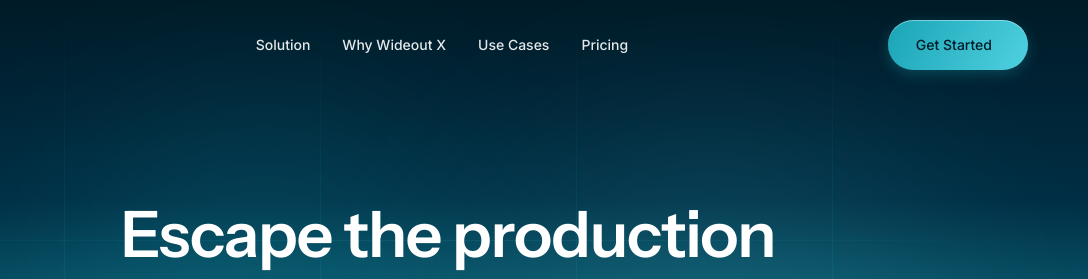
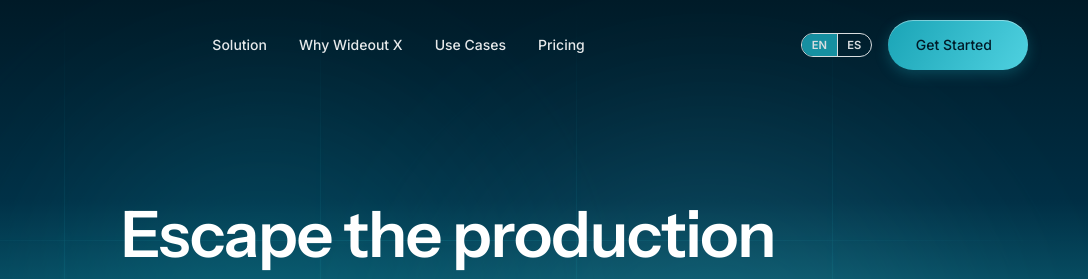
Before and after one commit to yasbarretto/wox-2026, a website: page index.html in a window 1280 px wide. Shown: the top 279 px of the page, 192-1280 px from the left. Drawn offline with Linux system fonts and the light colour scheme; no server answers; some icons are missing.

Commit message:
Add files via upload

```diff
--- a/i18n.js
+++ b/i18n.js
@@ -236,6 +236,7 @@
     }
 
     document.documentElement.lang = locale;
+    syncSwitcher(locale);
 
     if (debug && misses.length) {
       console.warn("[i18n] Untranslated strings (" + misses.length + "):");
@@ -245,6 +246,33 @@
 
   function localeForCountry(cc) {
     return cc && SPANISH_LATAM.has(cc) ? "es" : "en";
+  }
+
+  // ---- Manual preference (a user's switch choice overrides geo, and persists) ----
+  function getManual() {
+    try { return localStorage.getItem("wox_lang"); } catch (e) { return null; }
+  }
+  function setManual(locale) {
+    try { localStorage.setItem("wox_lang", locale); } catch (e) {}
+  }
+
+  // ---- Language switch UI ----
+  function syncSwitcher(locale) {
+    var opts = document.querySelectorAll(".lang-opt");
+    for (var i = 0; i < opts.length; i++) {
+      var on = opts[i].getAttribute("data-lang") === locale;
+      opts[i].setAttribute("aria-pressed", on ? "true" : "false");
+    }
+  }
+  function wireSwitcher() {
+    var opts = document.querySelectorAll(".lang-opt");
+    for (var i = 0; i < opts.length; i++) {
+      opts[i].addEventListener("click", function () {
+        var loc = this.getAttribute("data-lang");
+        setManual(loc);        // remember the choice for next visit
+        applyLocale(loc);      // apply immediately (also syncs the UI)
+      });
+    }
   }
 
   // ---- IP country detection with provider fallbacks ----
@@ -265,24 +293,33 @@
   }
 
   function run() {
+    wireSwitcher();
+
     var params = new URLSearchParams(location.search);
     var forced = params.get("lang");
 
-    // 1) Manual override wins (great for testing from PH)
+    // 1) Manual override via URL wins (great for testing / sharing a language-specific link).
+    //    Not persisted — it's a preview, not a saved preference.
     if (forced === "es" || forced === "en") { applyLocale(forced); return; }
 
-    // 2) Instant apply from cache (no flash on repeat visits)
+    // 2) A saved manual choice (from clicking the switch) beats geo, on every visit.
+    var manual = getManual();
+    if (manual === "es" || manual === "en") { applyLocale(manual); return; }
+
+    // 3) Geo path. Show cached country instantly (no flash), then refresh in the background.
     var cached = null;
     try { cached = localStorage.getItem("wox_country"); } catch (e) {}
-    if (cached) applyLocale(localeForCountry(cached));
+    if (cached) { applyLocale(localeForCountry(cached)); }
+    else { syncSwitcher("en"); } // page starts in English until detection resolves
 
-    // 3) Detect/refresh in the background, then apply + cache
     detectCountry().then(function (cc) {
       if (!cc) return;
       try { localStorage.setItem("wox_country", cc); } catch (e) {}
-      applyLocale(localeForCountry(cc));
+      // Only apply the geo result if the user hasn't manually chosen in the meantime.
+      if (!getManual()) applyLocale(localeForCountry(cc));
     });
   }
+
 
   if (document.readyState === "loading") {
     document.addEventListener("DOMContentLoaded", run);
--- a/index.html
+++ b/index.html
@@ -59,6 +59,10 @@
             </div>
 
             <div class="nav-actions">
+                <div class="lang-switch" role="group" aria-label="Select language">
+                    <button type="button" class="lang-opt" data-lang="en" aria-pressed="true">EN</button>
+                    <button type="button" class="lang-opt" data-lang="es" aria-pressed="false">ES</button>
+                </div>
                 <button class="btn btn-primary btn-sm" data-modal-trigger>
                     Get Started <i class="ph-duotone ph-arrow-right"></i>
                 </button>
@@ -76,6 +80,10 @@
         <a href="#why" class="mob-link">Why Wideout X</a>
         <a href="#use-cases" class="mob-link">Use Cases</a>
         <a href="#pricing" class="mob-link">Pricing</a>
+        <div class="lang-switch" role="group" aria-label="Select language">
+            <button type="button" class="lang-opt" data-lang="en" aria-pressed="true">EN</button>
+            <button type="button" class="lang-opt" data-lang="es" aria-pressed="false">ES</button>
+        </div>
         <button class="btn btn-primary" data-modal-trigger style="margin-top: auto;">Get Started</button>
     </div>
 
--- a/style.css
+++ b/style.css
@@ -572,3 +572,40 @@ button { font: inherit; cursor: pointer; border: none; background: none; }
 .mb-2 { margin-bottom: 0.5rem; } .mb-4 { margin-bottom: 1rem; } .mb-6 { margin-bottom: 1.5rem; } .mb-8 { margin-bottom: 2rem; }
 .mt-2 { margin-top: 0.5rem; } .mt-4 { margin-top: 1rem; } .mt-8 { margin-top: 2rem; }
 .text-center { text-align: center; } .mx-auto { margin-left: auto; margin-right: auto; }
+
+/* ── Language Switch ─────────────────────────────────────── */
+.lang-switch {
+    display: inline-flex;
+    align-items: center;
+    border: 1px solid currentColor;
+    border-radius: 999px;
+    overflow: hidden;
+    opacity: 0.85;
+    margin-right: 1rem;
+    font-family: var(--font-body);
+    font-size: 0.7rem;
+    font-weight: 600;
+    letter-spacing: 0.04em;
+    line-height: 1;
+    transition: opacity 0.2s ease;
+}
+.lang-switch:hover { opacity: 1; }
+.lang-opt {
+    padding: 0.35rem 0.6rem;
+    background: transparent;
+    color: inherit;
+    cursor: pointer;
+    transition: background 0.2s ease, color 0.2s ease;
+}
+.lang-opt + .lang-opt { border-left: 1px solid currentColor; }
+.lang-opt[aria-pressed="true"] {
+    background: var(--teal);
+    color: var(--white);
+}
+/* Mobile menu is dark — keep the switch legible and left-aligned */
+.mobile-menu .lang-switch {
+    color: var(--white);
+    margin-right: 0;
+    align-self: flex-start;
+    font-size: 0.85rem;
+}
```
